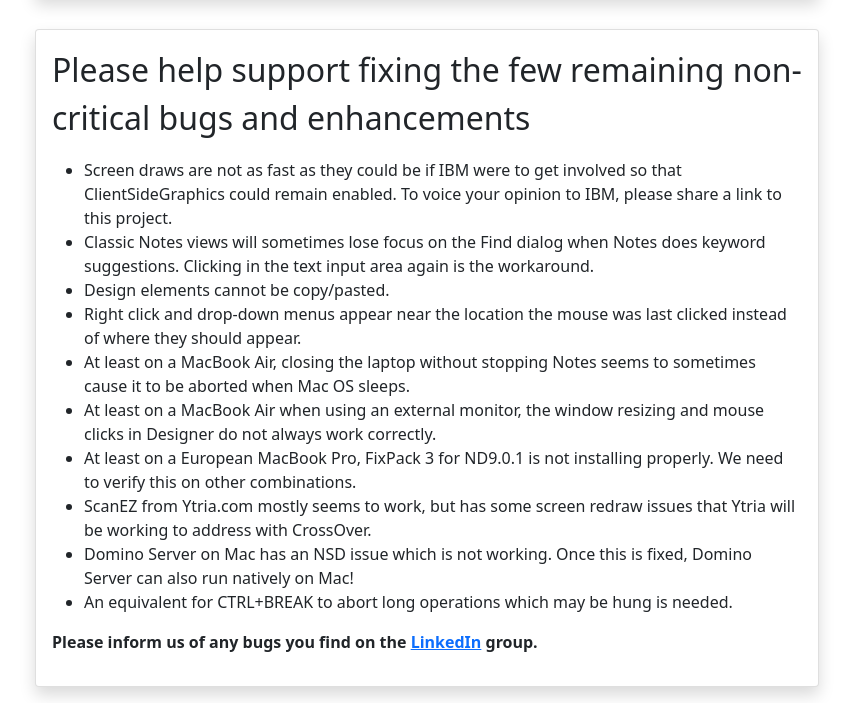
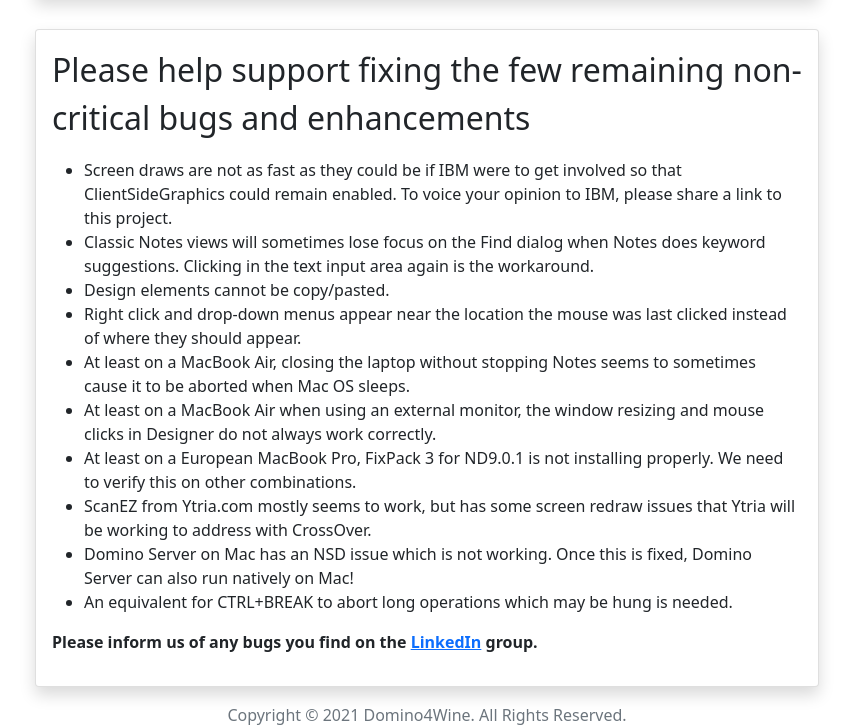
Before and after one commit to Domino4Wine/domino4wine-pure, a plain HTML site: page index.html in a window 1280 px wide. Shown: the part 3361-4088 px from the top of the page, without its empty margins (363-1216 px from the left). Before the commit the page ends 4064 px from the top, so only its background shows below. Drawn offline with Linux system fonts and the light colour scheme.

Commit message:
Add footer
(References: #1)

```diff
--- a/index.html
+++ b/index.html
@@ -235,11 +235,14 @@
                 </div>
             </div>
 
+            <footer class="text-center text-muted bg">
+                Copyright © 2021 Domino4Wine. All Rights Reserved.
+            </footer>
+
         </div>
 
+    </div>
 
-
-    </div>
 </body>
 
 </html>
```
